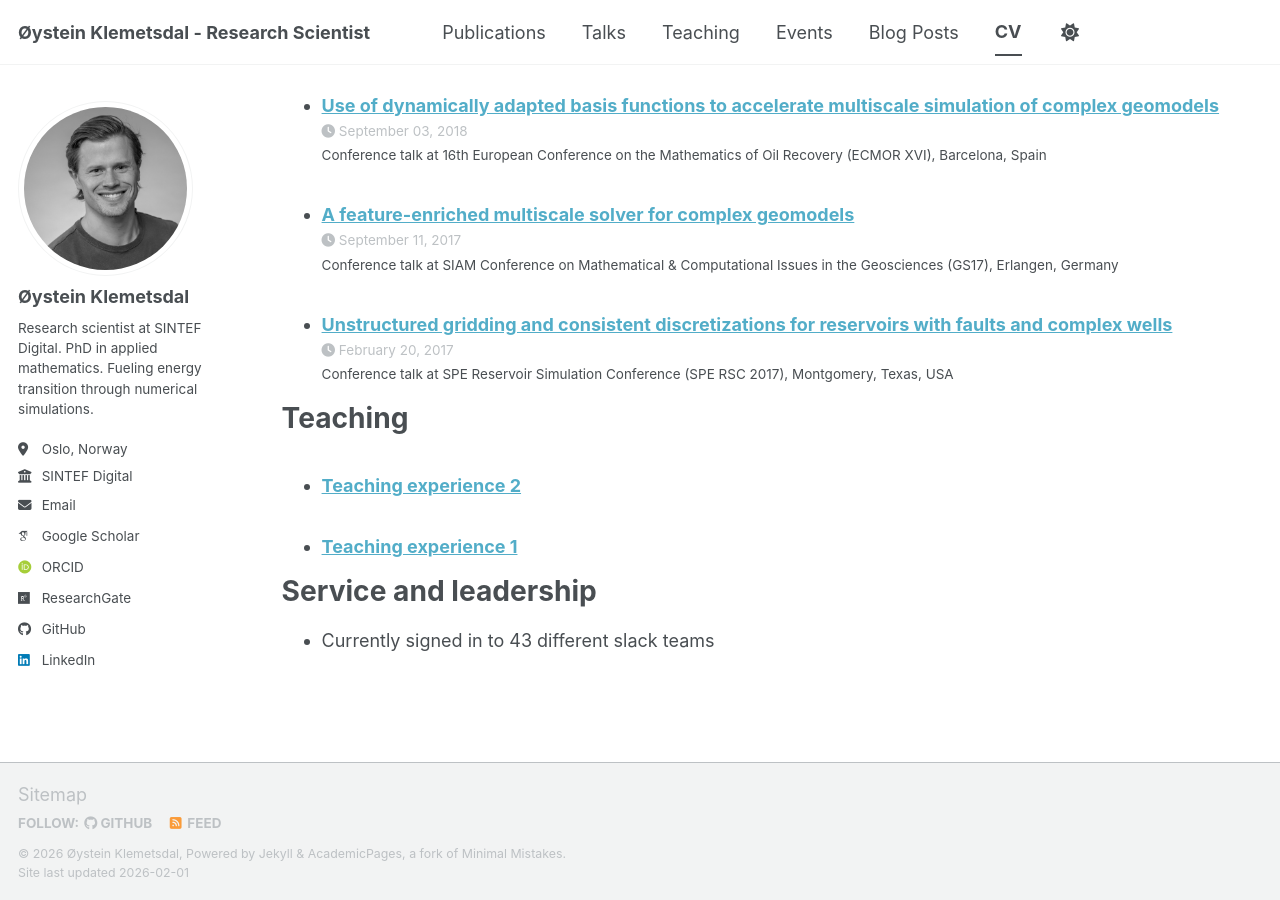
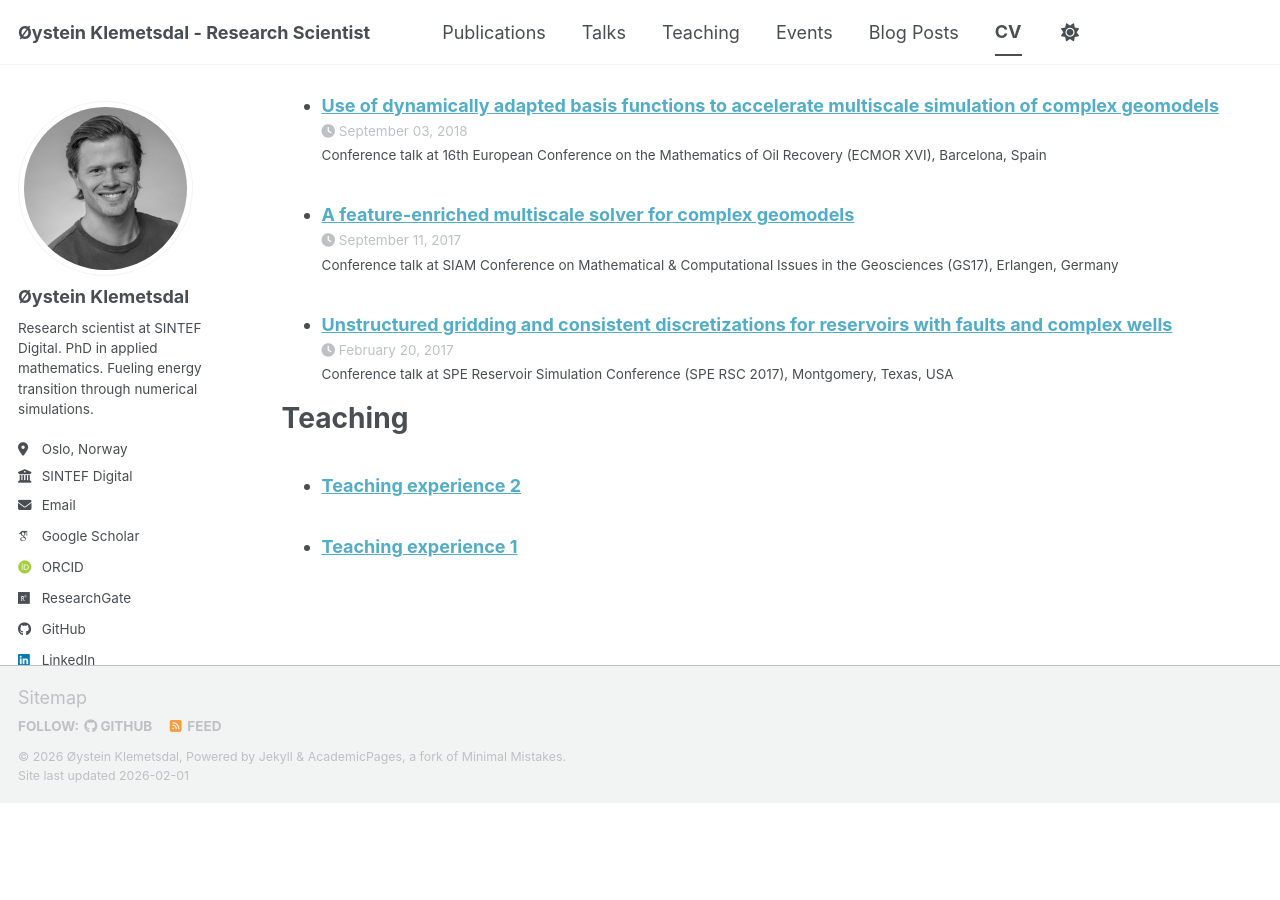
Before and after one commit to strene/strene.github.io, a Jekyll site: the page built from _pages/cv.md, in a window 1280 px wide and 900 px high, scrolled down 6662 px. Built offline with Jekyll 4.4.1, drawn with Linux system fonts in a browser that asks for light colours; some web fonts are replaced; a script bundle is joined from its source files by our own code; library files that are not in the unit come from our copies; after the commit the page ends 7465 px from its top, so only the background shows below that.

Commit message:
Remove template stuff from CV

```diff
--- a/_pages/cv.md
+++ b/_pages/cv.md
@@ -72,7 +72,3 @@ Teaching
   <ul>{% for post in site.teaching reversed %}
     {% include archive-single-cv.html %}
   {% endfor %}</ul>
-
-Service and leadership
-======
-* Currently signed in to 43 different slack teams
```
